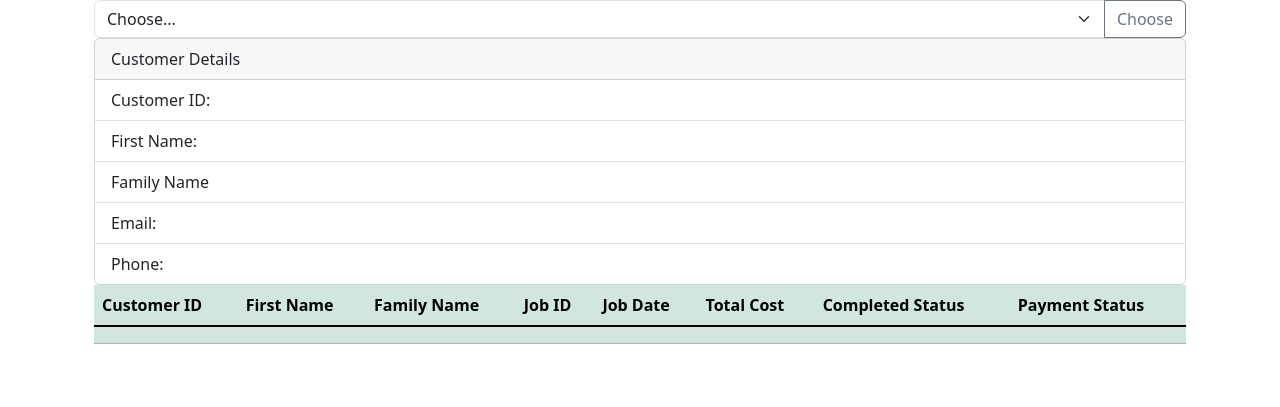
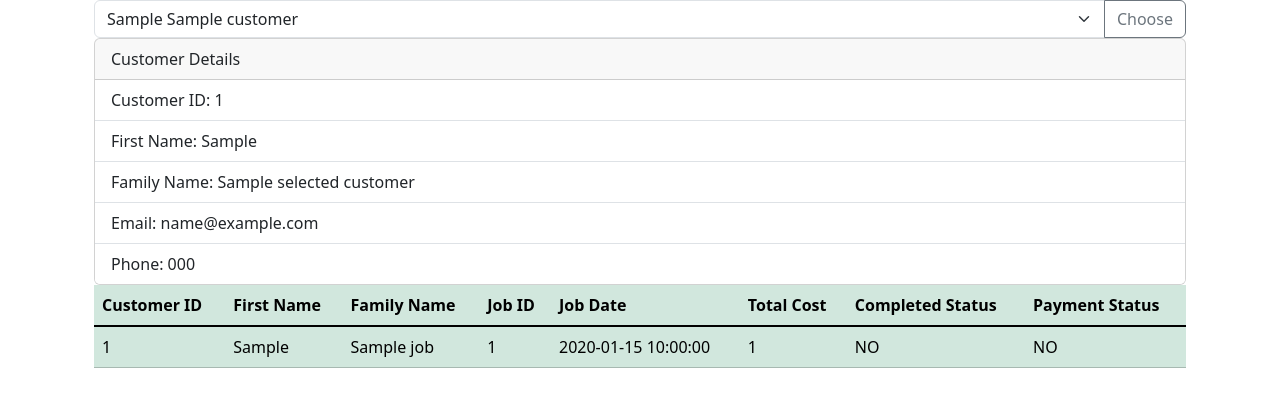
Before and after one commit to ChanMeng666/Automotive-Repair-Management-System, a Flask app: template templates/administrator_overdue_bills.html in a window 1280 px wide. Shown: the part 125-532 px from the top of the page. Run offline with Flask 3, Linux system fonts and the light colour scheme; the template is opened without the code that fills it: most values are stand-ins (such as "Sample title", 1, 10 or a date in 2020); lists and menus that the app fills with data are empty.

Commit message:
Fix some bugs in the admin page

```diff
--- a/app.py
+++ b/app.py
@@ -1,13 +1,9 @@
-from flask import Flask, flash
-from flask import render_template
-from flask import request
-from flask import redirect
-from flask import url_for
+from datetime import datetime
+from flask import Flask, flash, render_template, request, redirect, url_for
+import mysql.connector
+import connect
 import re
-from datetime import datetime
-import mysql.connector
-from mysql.connector import FieldType
-import connect
+
 
 app = Flask(__name__)
 app.secret_key = '123456'
@@ -53,16 +49,16 @@
 
     if request.method == 'POST':
         jobid = request.form.get('job_select')
-        # Check if job_select is empty
+
         if not jobid:
-            # If empty, return current page
             return render_template('currentjoblist.html', data=data, message="Please select a job before modify.")
+
         return redirect(url_for('modifyjob', job_id=jobid))
 
     return render_template('currentjoblist.html', data=data, page=page)
 
 
-@app.route("/job/<int:job_id>", methods= ['GET', 'POST'])
+@app.route("/job/<int:job_id>", methods=['GET', 'POST'])
 def modifyjob(job_id):
     cursor = getCursor()
 
@@ -77,7 +73,6 @@
         "SELECT s.service_name, js.qty "
         "FROM service AS s JOIN job_service AS js ON s.service_id = js.service_id "
         "WHERE js.job_id= %s ORDER BY s.service_name", (job_id,)
-
     )
     services_data = cursor.fetchall()
 
@@ -104,25 +99,26 @@
     service_id = request.form.get('service_id')
     qty = request.form.get('service_qty')
 
-
     cursor = getCursor()
     cursor.execute(
         "INSERT INTO job_service (job_id, service_id, qty) VALUES (%s, %s, %s)",
         (job_id, service_id, qty)
     )
+
     return redirect(url_for('modifyjob', job_id=job_id))
+
 
 @app.route("/add_part_to_job/<int:job_id>", methods=['POST'])
 def add_part_to_job(job_id):
     part_id = request.form.get('part_id')
     qty = request.form.get('part_qty')
 
-
     cursor = getCursor()
     cursor.execute(
         "INSERT INTO job_part (job_id, part_id, qty) VALUES (%s, %s, %s)",
         (job_id, part_id, qty)
     )
+
     return redirect(url_for('modifyjob', job_id=job_id))
 
 
@@ -130,9 +126,9 @@
 def mark_job_as_completed(job_id):
     cursor = getCursor()
     cursor.execute("UPDATE job SET completed=1 WHERE job_id = %s", (job_id,))
+
     flash('Job marked as completed!', 'info')
     return redirect(url_for('modifyjob', job_id=job_id))
-
 
 
 @app.route("/administrator_customer_list", methods=['POST', 'GET'])
@@ -171,8 +167,7 @@
     cursor.execute("SELECT * FROM part ORDER BY part_name")
     parts = cursor.fetchall()
 
-    return render_template('administrator_customer_list.html', customers=customers,
-                           services=services, parts=parts)
+    return render_template('administrator_customer_list.html', customers=customers, services=services, parts=parts)
 
 
 @app.route("/add_customer", methods=['POST'])
@@ -189,6 +184,7 @@
 
     return redirect(url_for('administrator_customer_list'))
 
+
 @app.route("/add_service", methods=['POST'])
 def add_service():
     cursor = getCursor()
@@ -199,6 +195,7 @@
         (service_name, service_cost))
 
     return redirect(url_for('administrator_customer_list'))
+
 
 @app.route("/add_part", methods=['POST'])
 def add_part():
@@ -212,7 +209,6 @@
 
     return redirect(url_for('administrator_customer_list'))
 
-
 @app.route("/administrator_pay_bills", methods=['GET', 'POST'])
 def administrator_pay_bills():
     cursor = getCursor()
@@ -222,36 +218,50 @@
 
         if selected_customer != 'Choose...':
             cursor.execute("""
-                SELECT job.job_id, job.job_date, job.total_cost, job.completed, job.paid, customer.customer_id, customer.first_name, customer.family_name
-                FROM job
-                JOIN customer ON job.customer = customer.customer_id
-                WHERE job.paid = 0 AND CONCAT(customer.first_name, ' ', customer.family_name) = %s
-            """, (selected_customer,))
-        else:
-            cursor.execute("""
-                SELECT job.job_id, job.job_date, job.total_cost, job.completed, job.paid, customer.customer_id, customer.first_name, customer.family_name
+                SELECT job.job_id, job.job_date, job.total_cost, job.completed, job.paid,
+                       customer.customer_id, customer.first_name, customer.family_name
                 FROM job
                 JOIN customer ON job.customer = customer.customer_id
                 WHERE job.paid = 0
+                      AND CONCAT(customer.first_name, ' ', customer.family_name) = %s
+                ORDER BY customer.family_name, customer.first_name
+            """, (selected_customer,))
+
+        else:
+            cursor.execute("""
+                SELECT job.job_id, job.job_date, job.total_cost, job.completed, job.paid,
+                       customer.customer_id, customer.first_name, customer.family_name
+                FROM job
+                JOIN customer ON job.customer = customer.customer_id
+                WHERE job.paid = 0
+                ORDER BY customer.family_name, customer.first_name
             """)
+
         customer_info = cursor.fetchall()
 
     else:
-        # When it's a GET request, select all customers' information as the initial data
         cursor.execute("""
-            SELECT job.job_id, job.job_date, job.total_cost, job.completed, job.paid, customer.customer_id, customer.first_name, customer.family_name
+            SELECT job.job_id, job.job_date, job.total_cost, job.completed, job.paid,
+                   customer.customer_id, customer.first_name, customer.family_name
             FROM job
             JOIN customer ON job.customer = customer.customer_id
             WHERE job.paid = 0
+            ORDER BY customer.family_name, customer.first_name
         """)
 
         customer_info = cursor.fetchall()
 
-    cursor.execute("SELECT CONCAT(IFNULL(first_name,''), ' ', family_name) AS full_name FROM customer")
+    cursor.execute("""
+        SELECT CONCAT(IFNULL(first_name,''), ' ', family_name) AS full_name
+        FROM customer
+        ORDER BY family_name, first_name
+    """)
+
     all_customers = cursor.fetchall()
 
-    return render_template('administrator_pay_bills.html', customer_info=customer_info, customers=all_customers)
-
+    return render_template('administrator_pay_bills.html',
+                           customer_info=customer_info,
+                           customers=all_customers)
 
 @app.route("/administrator_mark_paid", methods=['POST'])
 def administrator_mark_paid():
@@ -263,9 +273,46 @@
     flash("The selected bill is marked as paid.")
     return redirect(url_for("administrator_pay_bills"))
 
-
-@app.route("/administrator_overdue_bills")
+@app.route("/administrator_overdue_bills", methods=['GET', 'POST'])
 def administrator_overdue_bills():
     cursor = getCursor()
+    customer_data = None
+    selected_customer = None
 
-    return render_template('administrator_overdue_bills.html')
+    if request.method == 'POST':
+        customer_id_name = request.form.get('customer_choose_overduebill')
+        if 'Choose...' not in customer_id_name:  # ensure an actual customer was selected
+            customer_id = int(customer_id_name.split(' ')[0])  # assume the customer id is the first part of the option value
+            cursor.execute(f"""
+                SELECT customer_id, first_name, family_name, email, phone
+                FROM customer
+                WHERE customer_id = {customer_id}
+            """)
+            selected_customer = cursor.fetchall()[0]  # the first and only one asked customer
+
+    cursor.execute("""
+        SELECT customer_id, first_name, family_name
+        FROM customer
+        ORDER BY family_name, first_name
+    """)
+    customer_data = cursor.fetchall()
+
+    cursor.execute("""
+        SELECT job.job_id, job.job_date, job.total_cost, job.completed, job.paid,
+               customer.customer_id, customer.first_name, customer.family_name
+        FROM job
+        JOIN customer ON job.customer = customer.customer_id
+        ORDER BY job.job_date
+    """)
+    job_data = cursor.fetchall()
+
+    now = datetime.now().date()
+    for job in job_data:
+        job['overdue'] = (now - job['job_date']).days > 14 and job['paid'] == 0
+
+    return render_template('administrator_overdue_bills.html', jobs=job_data, customers=customer_data,
+                           selected_customer=selected_customer)
+
+
+if __name__ == '__main__':
+    app.run()
--- a/templates/administrator_overdue_bills.html
+++ b/templates/administrator_overdue_bills.html
@@ -33,22 +33,27 @@
                 <div class="tab-content" id="administrator-tabContent">
 
                     <div class="tab-pane fade show active" id="administrator-overduebills" role="tabpanel" aria-labelledby="nav-disabled-tab" tabindex="0">
-                        <div class="input-group">
-                            <select class="form-select" id="customer_choose_overduebill">
-                                <option selected>Choose...</option>
-                                <option></option>
-                            </select>
-                            <button class="btn btn-outline-secondary" type="button">Choose</button>
-                        </div>
-
+                        <form method="POST" action="/administrator_overdue_bills">
+                            <div class="input-group">
+                                <select class="form-select" id="customer_choose_overduebill" name="customer_choose_overduebill">
+                                    <option selected>Choose...</option>
+                                    {% for customer in customers %}
+                                        <option value="{{ customer.customer_id }} {{ customer.first_name }} {{ customer.family_name }}" {% if customer.customer_id == selected_customer.customer_id %}selected{% endif %}>
+                                            {{ customer.first_name }} {{ customer.family_name }}
+                                        </option>
+                                    {% endfor %}
+                                </select>
+                                <button class="btn btn-outline-secondary" type="submit">Choose</button>
+                            </div>
+                        </form>
                         <div class="card">
                             <div class="card-header">Customer Details</div>
                             <ul class="list-group list-group-flush">
-                                <li class="list-group-item">Customer ID:</li>
-                                <li class="list-group-item">First Name:</li>
-                                <li class="list-group-item">Family Name</li>
-                                <li class="list-group-item">Email:</li>
-                                <li class="list-group-item">Phone:</li>
+                                <li class="list-group-item">Customer ID: {{ selected_customer.customer_id }}</li>
+                                <li class="list-group-item">First Name: {{ selected_customer.first_name }}</li>
+                                <li class="list-group-item">Family Name: {{ selected_customer.family_name }}</li>
+                                <li class="list-group-item">Email: {{ selected_customer.email }}</li>
+                                <li class="list-group-item">Phone: {{ selected_customer.phone }}</li>
                             </ul>
                         </div>
 
@@ -67,16 +72,20 @@
                                 </tr>
                                 </thead>
                                 <tbody class="table-group-divider">
-                                <tr>
-                                    <td></td>
-                                    <td></td>
-                                    <td></td>
-                                    <td></td>
-                                    <td></td>
-                                    <td></td>
-                                    <td></td>
-                                    <td></td>
-                                </tr>
+                                {% for job in jobs %}
+                                    {% if job.customer_id == selected_customer.customer_id %}
+                                         <tr class="{% if job.overdue %}table-danger{% elif job.paid == 1 %}table-secondary{% endif %}">
+                                            <td> {{ job.customer_id }}</td>
+                                            <td> {{ job.first_name }}</td>
+                                            <td> {{ job.family_name }}</td>
+                                            <td> {{ job.job_id }}</td>
+                                            <td> {{ job.job_date }}</td>
+                                            <td> {{ job.total_cost }}</td>
+                                            <td> {{ 'YES' if job.completed else 'NO' }}</td>
+                                            <td> {{ 'YES' if job.paid else 'NO' }}</td>
+                                        </tr>
+                                    {% endif %}
+                                {% endfor %}
                                 </tbody>
                             </table>
                         </div>
--- a/templates/currentjoblist.html
+++ b/templates/currentjoblist.html
@@ -82,7 +82,6 @@
         </div>
       </div>
     </div>
-
     <script src="https://cdn.jsdelivr.net/npm/bootstrap@5.3.2/dist/js/bootstrap.bundle.min.js"
             integrity="sha384-C6RzsynM9kWDrMNeT87bh95OGNyZPhcTNXj1NW7RuBCsyN/o0jlpcV8Qyq46cDfL"
             crossorigin="anonymous">
```
Also changed, not shown: templates/base.html (+20 -21 lines). Lines whose indentation alone changed are shown as unchanged.
